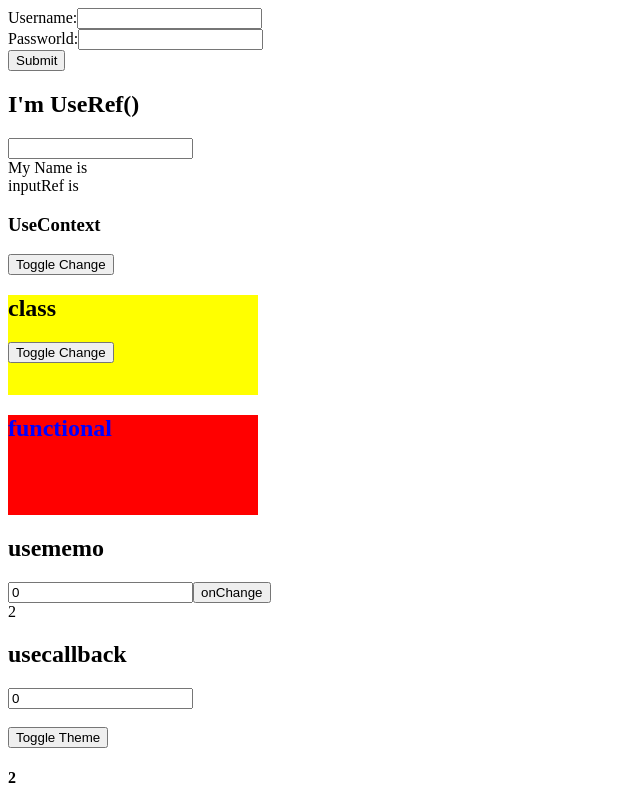
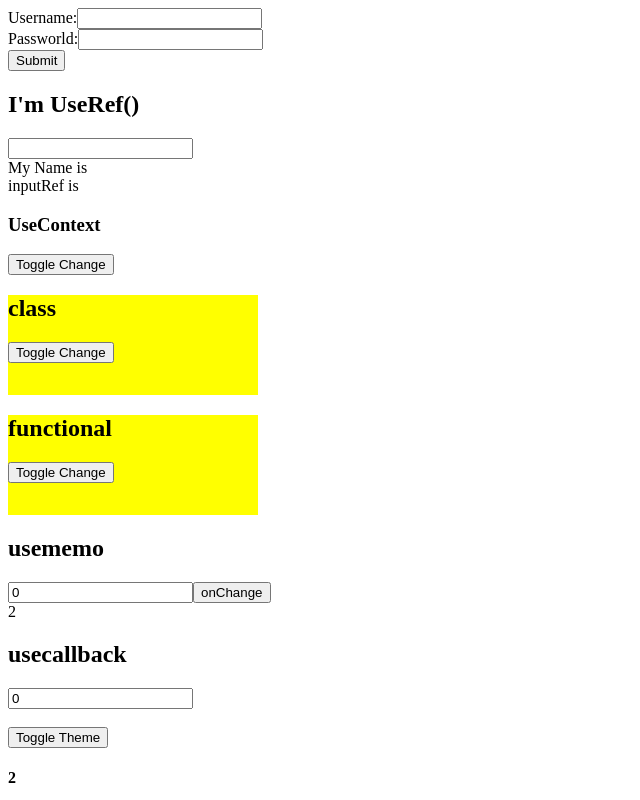
Before and after one commit to loyalty-thameem/Reactjs-Full-Full-Hooks, a React (Create React App) app: page / in a window 1280 px wide. Shown: the top 800 px of the page, without its empty margins (0-640 px from the left). Built offline with nearby package versions, Linux system fonts and the light colour scheme; no server answers.

Commit message:
1 file modified

```diff
--- a/src/components/useContext/FunctionalComponentUseContext.js
+++ b/src/components/useContext/FunctionalComponentUseContext.js
@@ -2,7 +2,7 @@ import React from 'react';
 import { ThemesProvide } from './Usecontext.js';
 export default function Functionalcomponentusecontext() {
   //FunctionalComponentUseContext and created it.
-  const darkTheme = React.useContext(ThemesProvide);
+  const { darkTheme, setDarkTheme } = React.useContext(ThemesProvide);
   console.log(
     'The theme from useContext and functional component ' + darkTheme
   );
@@ -15,6 +15,14 @@ export default function Functionalcomponentusecontext() {
   return (
     <div style={themeStyles}>
       <h2>functional</h2>
+      <button
+        type="button"
+        onClick={() => {
+          setDarkTheme((prevDark) => !prevDark);
+        }}
+      >
+        Toggle Change
+      </button>
     </div>
   );
 }
```
